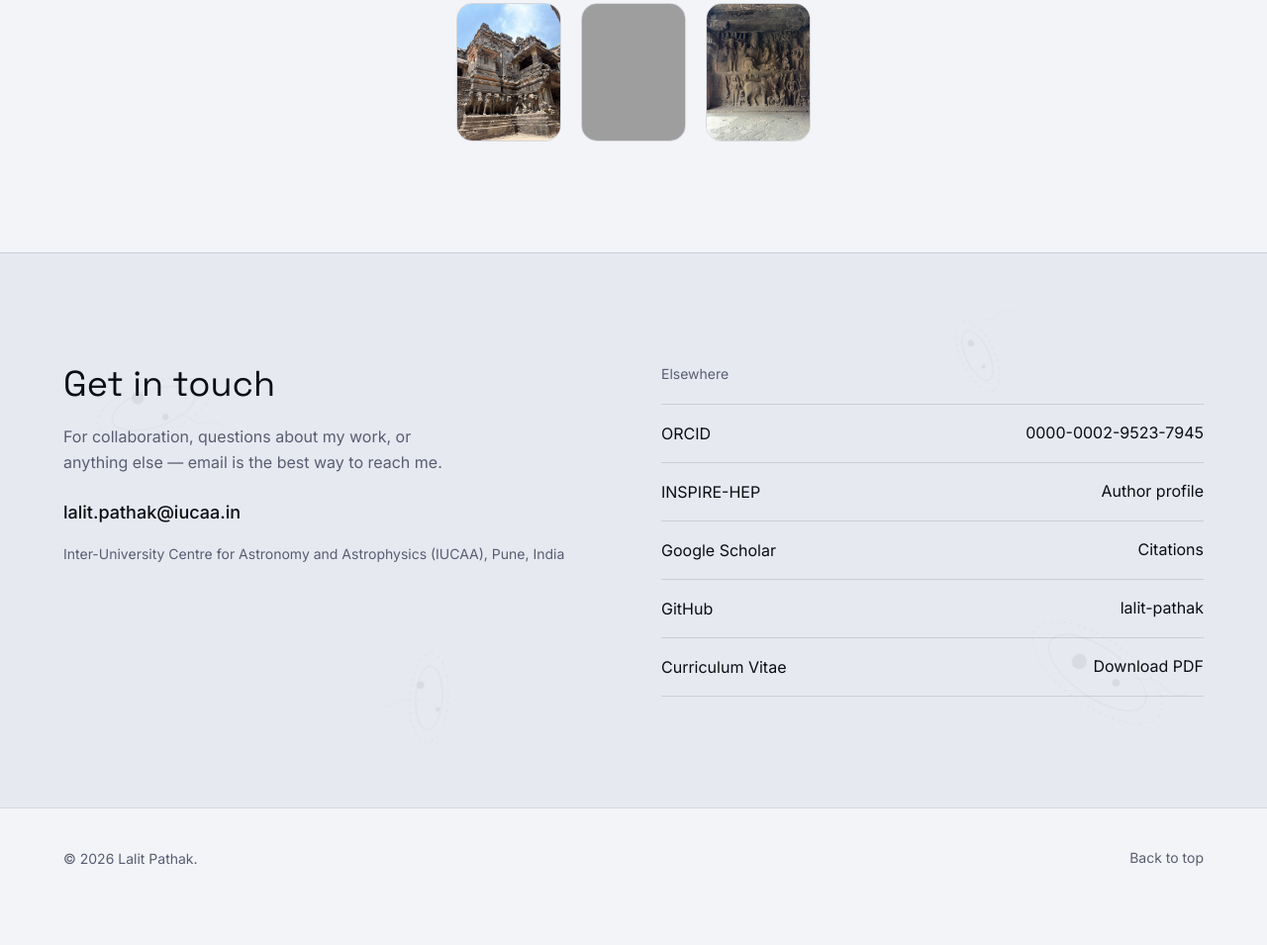
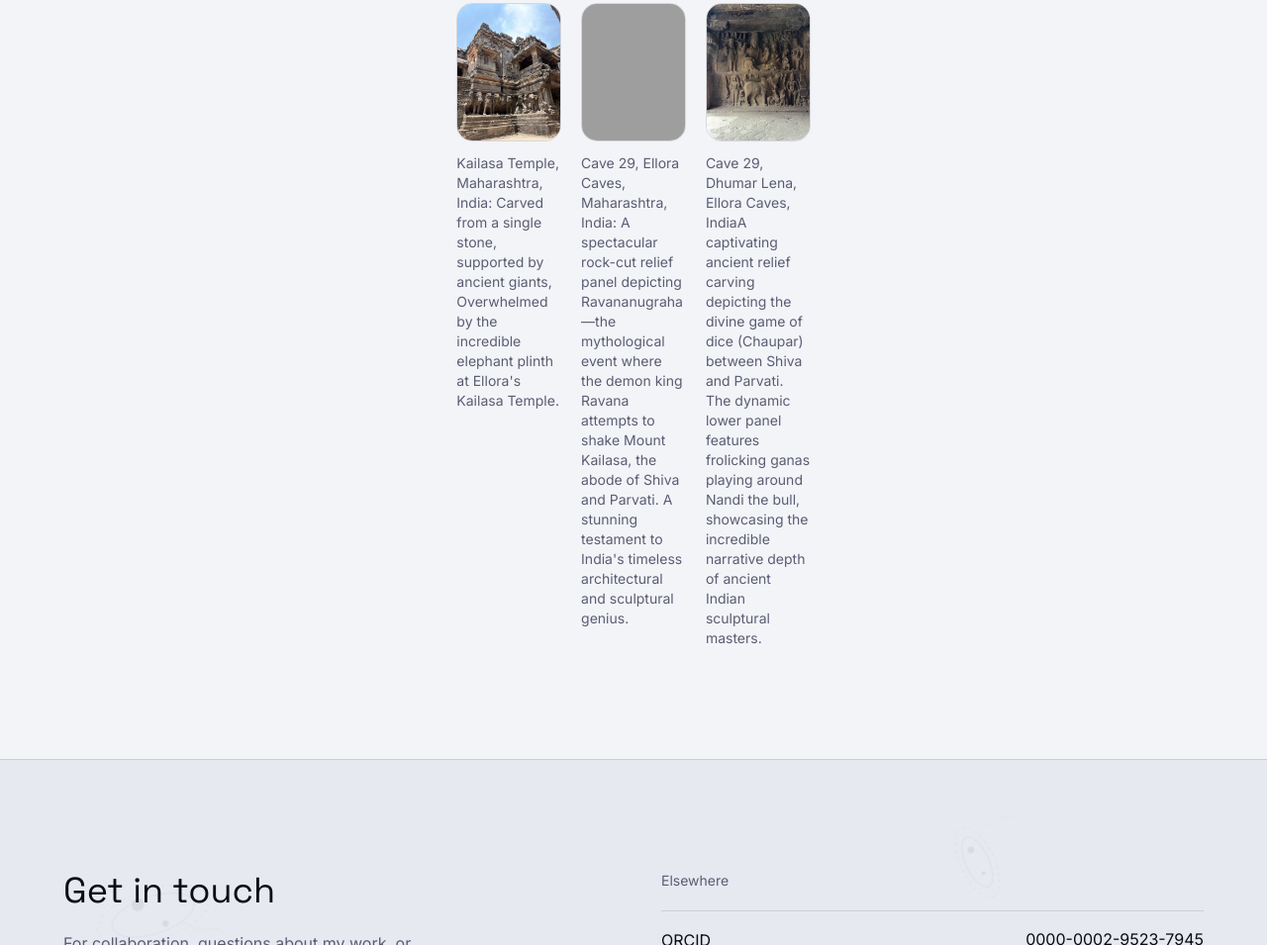
Before and after one commit to lalit-pathak/lalit-pathak.github.io, a plain HTML site: page index.html in a window 1280 px wide. Shown: the part 6164-7119 px from the top of the page at 99% size. Before the commit the page ends 7083 px from the top, so only its background shows below. Drawn offline with nearby package versions, Linux system fonts and the light colour scheme; grey boxes are pictures that could not be loaded.

Commit message:
Add captions for gallery images in index.html

```diff
--- a/index.html
+++ b/index.html
@@ -1001,7 +1001,9 @@
                 loading="lazy">
             </div>
           </button>
-          <figcaption class="gallery-caption text-sm text-muted mt-3"></figcaption>
+          <figcaption class="gallery-caption text-sm text-muted mt-3">
+            Kailasa Temple, Maharashtra, India: Carved from a single stone, supported by ancient giants, Overwhelmed by the incredible elephant plinth at Ellora's Kailasa Temple.
+          </figcaption>
         </figure>
 
         <figure class="group">
@@ -1014,7 +1016,10 @@
                 loading="lazy">
             </div>
           </button>
-          <figcaption class="gallery-caption text-sm text-muted mt-3"></figcaption>
+          <figcaption class="gallery-caption text-sm text-muted mt-3">
+            Cave 29, Ellora Caves, Maharashtra, India: A spectacular rock-cut relief panel depicting Ravananugraha—the mythological event where the demon king Ravana attempts to shake Mount Kailasa, the abode of Shiva and Parvati.
+            A stunning testament to India's timeless architectural and sculptural genius.
+          </figcaption>
         </figure>
 
         <figure class="group">
@@ -1027,7 +1032,10 @@
                 loading="lazy">
             </div>
           </button>
-          <figcaption class="gallery-caption text-sm text-muted mt-3"></figcaption>
+          <figcaption class="gallery-caption text-sm text-muted mt-3">
+            Cave 29, Dhumar Lena, Ellora Caves, IndiaA captivating ancient relief carving depicting the divine game of dice (Chaupar) between Shiva and Parvati.
+            The dynamic lower panel features frolicking ganas playing around Nandi the bull, showcasing the incredible narrative depth of ancient Indian sculptural masters.
+          </figcaption>
         </figure>
       </div>
     </div>
```
